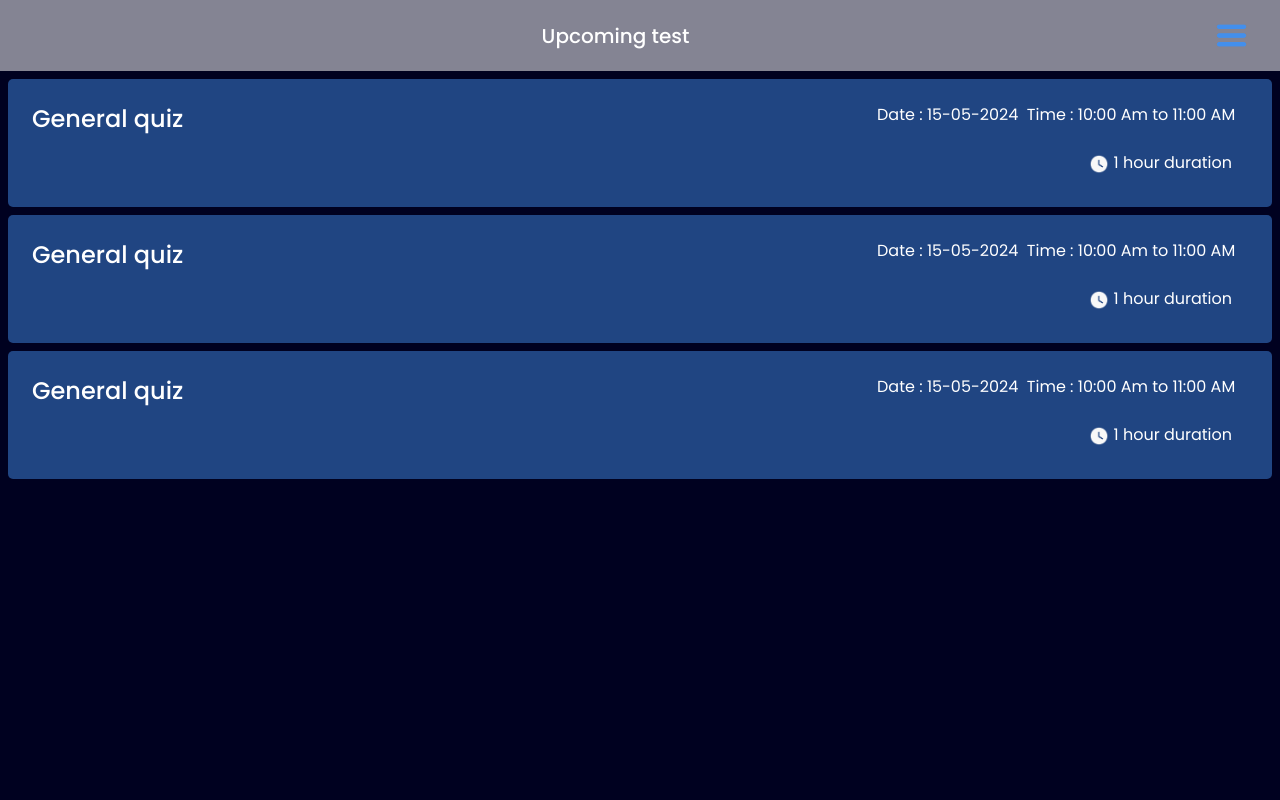
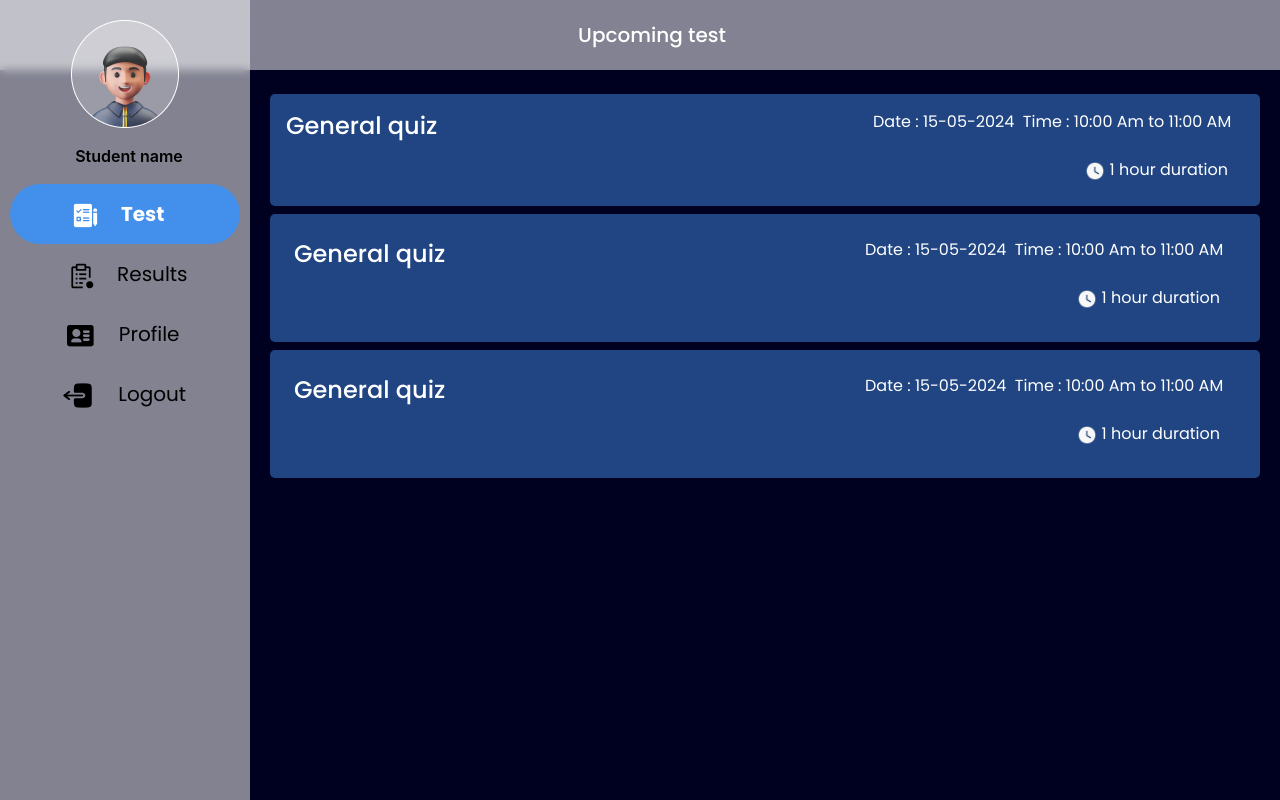
Before and after one commit to tsramji/Quiz, a PHP site: page /student.php in a window 1280 px wide. Run offline with PHP 8.4, Linux system fonts and the light colour scheme; a user stored in the database is signed in.

Commit message:
sidebar changed successfully

```diff
--- a/JS/stud.js
+++ b/JS/stud.js
@@ -1,10 +1,36 @@
+// function openNav() {
+//     document.getElementById("mySidebar").style.width = "250px";
+//   }
+
+//   function closeNav() {
+//     document.getElementById("mySidebar").style.width = "0";
+//   }
 function openNav() {
-    document.getElementById("mySidebar").style.width = "250px";
+  document.getElementById("mySidebar").style.width = "250px";
+}
+
+function closeNav() {
+  document.getElementById("mySidebar").style.width = "0";
+}
+
+// Handle the visibility of the menu button based on screen size
+window.onload = function() {
+  toggleMenuButton();
+};
+
+window.onresize = function() {
+  toggleMenuButton();
+};
+
+function toggleMenuButton() {
+  if (window.innerWidth >= 992) {
+      document.getElementById("mySidebar").style.width = "250px";
+      document.getElementById("menuBtn").style.display = "none";
+  } else {
+      document.getElementById("mySidebar").style.width = "0";
+      document.getElementById("menuBtn").style.display = "block";
   }
-
-  function closeNav() {
-    document.getElementById("mySidebar").style.width = "0";
-  }
+}
 function navigate(){
     window.location.href="quiz.html";
 }
--- a/stud.css
+++ b/stud.css
@@ -1,10 +1,11 @@
 
 body{
     background-color: #000120 !important;
-}/* MAIN PAGE */
+}
+/* Sidebar styles */
 .sidebar {
   height: 100%;
-    width: 250px; /* Initially set to show on large and mid screens */
+  width: 250px; /* Default width for large screens */
   position: fixed;
   z-index: 1;
   top: 0;
@@ -13,33 +14,91 @@ body{
    backdrop-filter: blur(5px);
   overflow-x: hidden;
   transition: 0.5s;
-    padding-top: 30px;
+  padding-top: 20px;
 }
 
-  /* The sidebar links */
+.active{
+    padding: 10px;
+    background-color: #438fec;
+    margin-right: 10px;
+    margin-left: 10px;
+    color: #ffffff !important;
+    border-radius: 30px;
+    font-weight:700 !important;
+}
 .sidebar a {
   padding: 10px 15px;
-    text-decoration: none;
-    font-size: 14px;
+  text-decoration: none !important;
+  line-height: 2em;
+  font-size: 20px;
   font-weight: 400;
   color: rgb(0, 0, 0) !important;
   display: block;
+  font-family: "Poppins", sans-serif !important;
+  font-style: normal !important;
   transition: 0.3s;
-    margin: 10px;
 }
-  span{
-    padding: 10px 15px;
-    text-decoration: none !important;
-    font-size: 14px;
-    font-weight: 400;
-    color: #ffffff;
-    display: block;
-    transition: 0.3s;
+
+.sidebar a:hover {
+  color: #f1f1f1 !important;
+}
+
+.sidebar .closebtn {
+  position: absolute;
+  top: 0;
+  right: 10px;
+  font-size: 36px;
+}
+.openbtn{
+background:transparent !important;
 cursor: pointer;
-    margin: 5px;
+border: none;
+
 }
- a{
-    text-decoration: none !important;
+
+/* Hide the close button for large screens */
+@media screen and (min-width: 992px) {
+  .sidebar .closebtn {
+      display: none;
+  }
+  .sidebar a {
+    padding: 10px 15px !important; /* Slightly smaller padding for medium screens */
+}
+}
+/* Padding adjustments for small screens */
+@media screen and (max-width: 768px) {
+    .sidebar a {
+        padding: 8px 10px !important; /* Even smaller padding for small screens */
+    }
+}
+
+/* Topbar styles */
+.topbar {
+  background-color: rgba(255, 255, 255, 0.51) !important;
+  padding: 15px;
+  text-align: right;
+  color: white;
+}
+
+/* Content styles */
+.content {
+  margin-left: 250px; /* Same as the sidebar width */
+  transition: margin-left .5s;
+  padding: 16px;
+}
+
+/* Adjust layout for medium and small screens */
+@media screen and (max-width: 991px) {
+  .sidebar {
+      width: 0;
+  }
+  .topbar {
+  padding: 10px;
+
+}
+  .content{
+      margin-left: 0;
+  }
 }
   /* When you mouse over the navigation links, change their color */
   .sidebar a:hover {
@@ -49,52 +108,7 @@ h5{
   font-family: "Poppins", sans-serif !important;
     font-style: normal !important;
 }
-  /* Position and style the close button (top right corner) */
-  .sidebar .closebtn {
-    position: absolute;
-    top: -20px;
-    right: -10px;
-    font-size: 36px;
-    margin-left: 50px;
-  }
 
-  /* Style the button that is used to open the sidebar on small screens */
-  .openbtn {
-    display: none; /* Initially hide on large and mid screens */
-    background:transparent !important;
-    cursor: pointer;
-    background-color:rgba(255, 255, 255, 0.228) !important;
-    padding: 10px 15px;
-    border: none;
-  }
-  .openbtn:focus{
-      outline: none;
-  }
-
-    .sidebar {
-      width: 0; /* Hide on small screens */
-    }
-    .openbtn {
-      display: block; /* Show on small screens */
-      font-size: 20px;
-      background:transparent !important;
-      cursor: pointer;
-      border: none;
-    }
-
-  .active{
-      padding: 10px;
-      background-color: #438fec;
-      margin: 10px;
-      color: #000000 !important;
-      border-radius: 30px;
-      font-weight:700 !important;
-  }
-  .navbar{
-    background-color: rgba(255, 255, 255, 0.516) !important;
-    backdrop-filter: blur(5px);
-      color: white;
-  }
   .test-card{
     background-color: #438fec7a;
     color: white;
@@ -187,6 +201,8 @@ table.dataTable tbody td {
 }
 label{
   color:white !important;
+  margin-right: 10px !important;
+  padding-left: 10px !important;
 }
 select{
   color: white !important;
@@ -198,7 +214,6 @@ option{
 .profile{
   display: flex;
   align-items: center;
-  height: 90vh;
   justify-content: center;
 }
 div.dt-container .dt-length, div.dt-container .dt-search, div.dt-container .dt-info, div.dt-container .dt-processing, div.dt-container .dt-paging {
@@ -224,10 +239,13 @@ form .success-msg{
 }
 
 
-
-
 .input-container {
   position: relative;
   margin: 10px 0px;
   justify-content: center;
 }
+
+.scroll {
+  scrollbar-width:none; /* Makes the scrollbar thinner */
+  scrollbar-color: #888 #f1f1f1; /* Thumb color and track color */
+}
--- a/student.php
+++ b/student.php
@@ -20,51 +20,56 @@
     <link href="https://fonts.googleapis.com/css2?family=Poppins:ital,wght@0,100;0,200;0,300;0,400;0,500;0,600;0,700;0,800;0,900;1,100;1,200;1,300;1,400;1,500;1,600;1,700;1,800;1,900&display=swap" rel="stylesheet">
 </head>
 <body>
-    <nav class="navbar navbar-expand-lg ">
-  <!-- heading -->
-  <div class="d-flex w-100  flex-row justify-content-between align-items-center">
-    <div><a class="navbar-brand" href="#"></a></div>
-    <div><h5 class="mt-2">Upcoming test</h5></div>
-    <div><button class="openbtn" onclick="openNav()"><img src="img/menu.png" height="35px" width="35px" alt=""></button></div>
-  </div>
-</nav>
+<!-- Sidebar -->
+<div id="mySidebar" class="sidebar text-center">
+    <a href="javascript:void(0)" class="closebtn" onclick="closeNav()">×</a>
+    <div>
+      <img src="img/stu.png" alt="">
+      <p style="color: rgb(0, 0, 0);font-size: 16px;font-weight: 600;" class="ml-2 mt-3">Student name</p>
+    </div>
+    <a href="student.php" style="color:white !important;" class="active"><img style="position: relative;right:16px;" src="img/ta.png" alt="">&nbsp;Test</a>
+    <a href="results.php"><img style="position: relative;right:-5px;"  src="img/res.png" alt="">&nbsp;&nbsp;&nbsp;&nbsp;&nbsp;Results</a>
+    <a href="profile.php"><img style="position: relative;right:3px;" src="img/pa.png" alt="">&nbsp;&nbsp;&nbsp;&nbsp;Profile</a>
+    <a href="logout.php"><img style="position: relative;right:3px;" src="img/lo.png" alt="">&nbsp;&nbsp;&nbsp;&nbsp;Logout</a>
+</div>
 
-<!-- Sidebar -->
-<div id="mySidebar" class="sidebar">
-    <div style="margin-left: 70px;">
-        <img src="img/stu.png" alt="">
-        <p style="color: rgb(0, 0, 0);font-size: 16px;font-weight: 600;" class="ml-2 mt-3">Student name</p>
+<!-- Topbar -->
+<div class="topbar d-flex flex-row justify-content-between align-items-center">
+    <div class="">
+        <a href=""></a>
     </div>
-   <div>
-        <span class="closebtn" onclick="closeNav()">×</span>
-        <a class="active" href="student.php"><img src="img/ma.png" alt="">&nbsp;&nbsp;&nbsp;&nbsp;&nbsp;Test</a>
-        <a href="results.php"><img src="img/res.png" alt="">&nbsp;&nbsp;&nbsp;&nbsp;Results</a>
-        <a href="profile.php"><img src="img/dp.png" id="openModal" alt="">&nbsp;&nbsp;&nbsp;&nbsp;Profile</a>
-        <a href="logout.php"><img style="position: relative;right:8px;" src="img/lo.png" alt="">&nbsp;&nbsp;Logout</a>
-   </div>
+    <div class="mt-2 ml-4">
+        <h5 class="">Upcoming test</h5>
+    </div>
+    <div class="">
+        <button class="openbtn" id="menuBtn" onclick="openNav()">
+            <img src="img/menu.png" height="35px" width="35px" alt="">
+        </button>
+    </div>
 </div>
-<div class="mt-2 p-3 test-card m-2" onclick="navigate()">
+<section class="content">
+<div class="mt-2 p-2 test-card m-1" onclick="navigate()">
     <div class="row m-2 justify-content-between align-items-center">
         <h4 class="d-flex justify-content-center">General quiz</h4>
         <p class="justify-content-end">Date : 15-05-2024&nbsp;&nbsp;Time : 10:00 Am to 11:00 AM &nbsp;&nbsp;</p>
     </div>
     <p class="align-items-center text-right mr-4"><img src="img/time.png" height="20px" width="20px" alt="">&nbsp;1 hour duration</p>
 </div>
-<div class="mt-2 p-3 test-card m-2">
+<div class="mt-2 p-3 test-card m-1">
     <div class="row m-2 justify-content-between align-items-center">
         <h4 class="d-flex justify-content-center">General quiz</h4>
         <p class="justify-content-end">Date : 15-05-2024&nbsp;&nbsp;Time : 10:00 Am to 11:00 AM &nbsp;&nbsp;</p>
     </div>
     <p class="align-items-center text-right mr-4"><img src="img/time.png" height="20px" width="20px" alt="">&nbsp;1 hour duration</p>
 </div>
-<div class="mt-2 p-3 test-card m-2">
+<div class="mt-2 p-3 test-card m-1">
     <div class="row m-2 justify-content-between align-items-center">
         <h4 class="d-flex justify-content-center">General quiz</h4>
         <p class="justify-content-end">Date : 15-05-2024&nbsp;&nbsp;Time : 10:00 Am to 11:00 AM &nbsp;&nbsp;</p>
     </div>
     <p class="align-items-center text-right mr-4"><img src="img/time.png" height="20px" width="20px" alt="">&nbsp;1 hour duration</p>
 </div>
-<!-- <button id="openModal">Open Modal</button> -->
+</section>
 <script src="JS/stud.js"></script>
 </body>
 
```
Also changed, not shown: profile.php (+36 -33 lines), results.php (+27 -24 lines), img/lo.png, img/p.png (added), img/ra.png, img/res.png, img/ta.png, img/test.png (deleted). Lines whose indentation alone changed are shown as unchanged.
